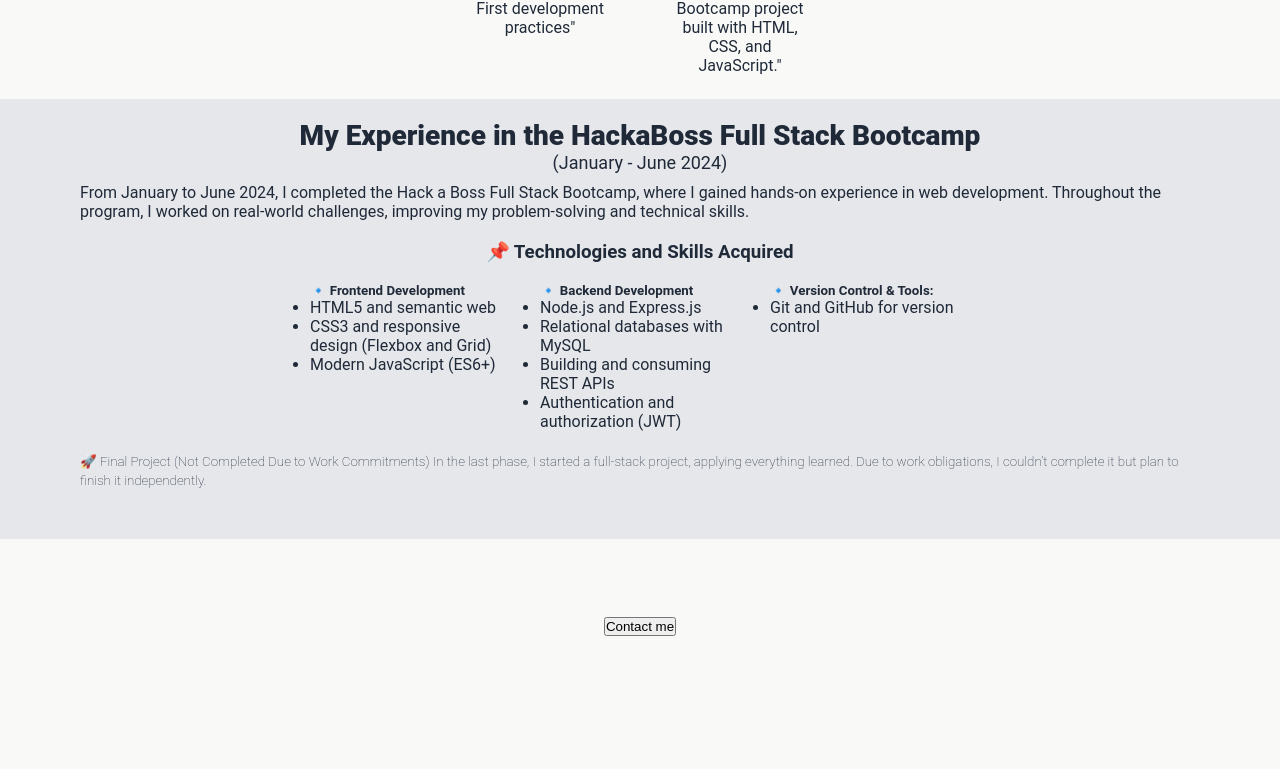
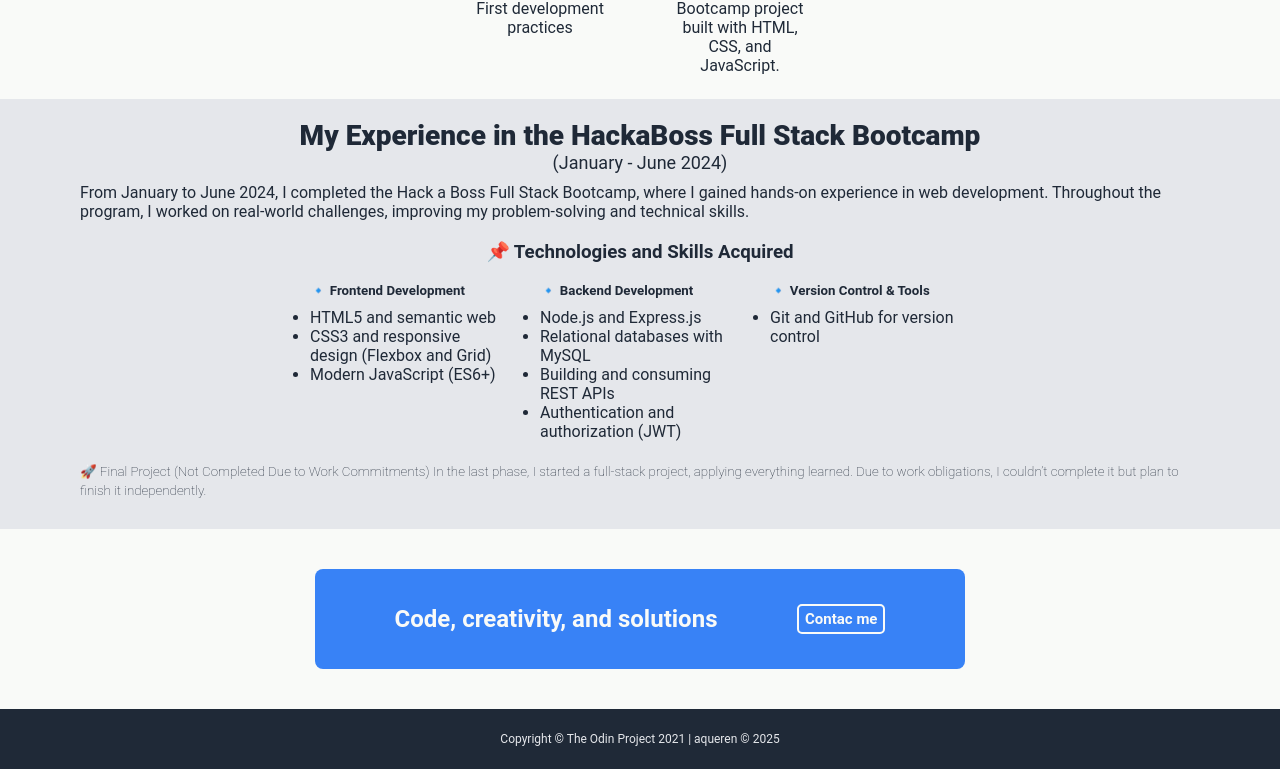
Before and after one commit to adriQ4/odin-my-landing-page, a plain HTML site: page index.html in a window 1280 px wide. Shown: the part 781-1550 px from the top of the page. Before the commit the page ends 1486 px from the top, so only its background shows below. Drawn offline with Linux system fonts and the light colour scheme.

Commit message:
finished html and css, removing last revision and touch-ups

```diff
--- a/index.html
+++ b/index.html
@@ -72,8 +72,8 @@
               />
             </a>
             <figcaption id="img__fig1">
-              "<span class="bolder">LLoverApp</span> – Bootcamp project built
-              with HTML, CSS, and JavaScript."
+              <span class="bolder">LLoverApp</span> – Bootcamp project built
+              with HTML, CSS, and JavaScript.
             </figcaption>
           </figure>
           <figure id="project2" class="projects__figures">
@@ -84,8 +84,8 @@
               class="projects__imgs"
             />
             <figcaption id="img__fig2">
-              "<span class="bolder">Calculator-tmb</span>- First development
-              practices"
+              <span class="bolder">Calculator TMB</span>- First development
+              practices
             </figcaption>
           </figure>
           <!-- <figure id="project3" class="projects__figures">
@@ -115,7 +115,9 @@
           <h1 id="skills__h1">📌 Technologies and Skills Acquired</h1>
           <section id="training__skills">
             <section id="skills__front" class="sections--skills">
-              <h1 id="skills__front--h1">🔹 Frontend Development</h1>
+              <h1 id="skills__front--h1" class="skills__h1">
+                🔹 Frontend Development
+              </h1>
               <ul id="front--ul">
                 <li>HTML5 and semantic web</li>
                 <li>CSS3 and responsive design (Flexbox and Grid)</li>
@@ -123,7 +125,9 @@
               </ul>
             </section>
             <section id="skills__back" class="sections--skills">
-              <h1 id="skills__back--h1">🔹 Backend Development</h1>
+              <h1 id="skills__back--h1" class="skills__h1">
+                🔹 Backend Development
+              </h1>
               <ul id="skills__back--ul">
                 <li>Node.js and Express.js</li>
                 <li>Relational databases with MySQL</li>
@@ -132,7 +136,9 @@
               </ul>
             </section>
             <section id="skills__git" class="sections--skills">
-              <h1 id="skills__git--h1">🔹 Version Control & Tools:</h1>
+              <h1 id="skills__git--h1" class="skills__h1">
+                🔹 Version Control & Tools
+              </h1>
               <ul id="skills__git--ul">
                 <li>Git and GitHub for version control</li>
               </ul>
@@ -151,15 +157,13 @@
 
       <!--? ########### section 4 ###########  -->
       <section id="contact">
-        <h1 id="contact__h1">"Code, creativity, and solutions."</h1>
-        <button id="contact__btn">Contact me</button>
+        <h1 id="contact__h1">Code, creativity, and solutions</h1>
+        <a href="mailto:aquerenc@gmail.com" id="contact__btn">Contac me</a>
       </section>
     </main>
 
     <footer id="foot">
-      <small id="foot-w">
-        Copyright © The Odin Project 2021 | aqueren © 2025
-      </small>
+      <p id="foot-w">Copyright © The Odin Project 2021 | aqueren © 2025</p>
     </footer>
   </body>
 </html>
--- a/styles.css
+++ b/styles.css
@@ -76,6 +76,7 @@ body {
 #about__sect,
 #about__pict {
   flex: 1;
+  max-width: 50%;
 }
 
 #about #about__sect {
@@ -83,7 +84,7 @@ body {
   flex-direction: column;
   align-items: start;
   justify-content: space-around;
-  gap: 10px;
+  gap: 20px;
 }
 
 #about #about__pict {
@@ -157,7 +158,7 @@ body {
   flex-direction: column;
   align-items: center;
   justify-content: center;
-  padding: 20px 80px 50px;
+  padding: 20px 80px 30px;
 }
 
 #training #training__h1 {
@@ -201,13 +202,52 @@ body {
 #training__last--p {
   font-weight: 200;
 }
+#skills__back--ul,
+#skills__front--ul,
+#skills__git--ul {
+  display: flex;
+  flex-direction: column;
+  align-items: baseline;
+  justify-content: flex-start;
+}
+
+.skills__h1 {
+  margin-bottom: 10px;
+}
 
 /** ################## section4 ################## */
 
 #contact {
   display: flex;
-  flex-direction: column;
   justify-content: center;
   align-items: center;
-  margin: 50px auto;
+  justify-content: space-evenly;
+  margin: 0 auto;
+  background-color: #3882f6;
+  width: 650px;
+  height: 100px;
+  border-radius: 8px;
+  margin: 40px auto;
 }
+
+#contact__btn,
+#contact__btn:focus,
+#contact__btn:visited {
+  text-decoration: none;
+  border: 2px solid #f9faf8;
+  border-radius: 5px;
+  padding: 4px 6px;
+  color: #f9faf8;
+  font-size: 15px;
+  font-weight: bold;
+}
+
+#foot {
+  background-color: #1f2937;
+  color: #e5e7eb;
+  font-size: 12px;
+  height: 60px;
+  display: flex;
+  align-items: center;
+  justify-content: center;
+}
```
